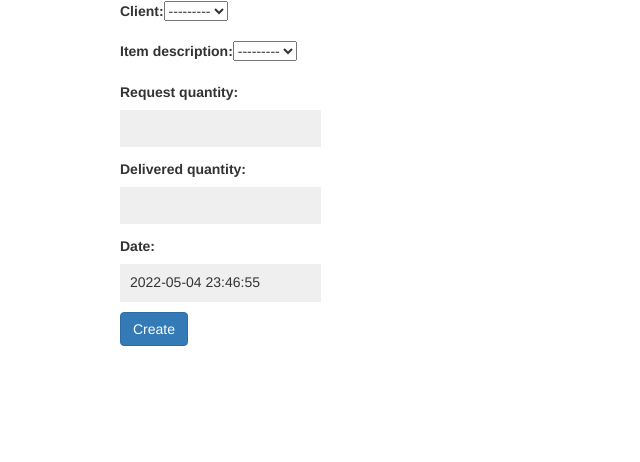
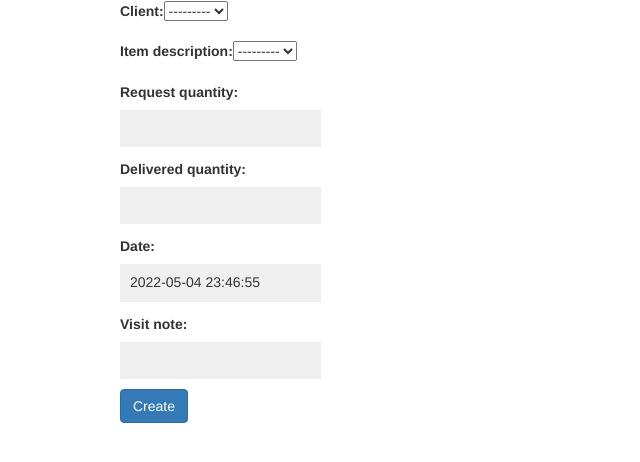
Before and after one commit to Sharon-SA/GoodShephard, a Django app: page /order/1/create/ in a window 1280 px wide. Shown: the part 184-646 px from the top of the page, without its empty margins (0-640 px from the left). Run offline with Django 4.2, Linux system fonts and the light colour scheme; the visitor is signed in with stand-in values (Sample User, id 1); some libraries are stand-ins or nearby versions; some web fonts are replaced.

Commit message:
Added orders- visit link and fixed edit order issue

```diff
--- a/account/models.py
+++ b/account/models.py
@@ -72,6 +72,7 @@
 
 
 class Order(models.Model):
+    visit = models.ForeignKey(Visit, on_delete=models.CASCADE)
     client = models.ForeignKey(Client, on_delete=models.CASCADE)
     UPScode = models.ForeignKey(Inventory, on_delete=models.SET_NULL, blank=True, null=True, related_name='inventory_UPScode')
     item_description = models.ForeignKey(Inventory, on_delete=models.CASCADE, related_name='inventory_item_description')
--- a/account/templates/crm/order_new.html
+++ b/account/templates/crm/order_new.html
@@ -5,6 +5,7 @@
     <h1>Add a New Order</h1>
     <form method="POST" class="order-form">{% csrf_token %}
           {{ form.as_p }}
+            {{ visitForm.as_p }}
         <button type="submit" class="save btn btn-primary">Create</button>
     </form>
 {% endblock %}
--- a/account/urls.py
+++ b/account/urls.py
@@ -37,20 +37,19 @@
     path('reports/',views.viewReport, name='reports'),
     path('reports/clientvisits/', views.client_visits_report, name='client_visit_report'),
     path('reports/ordersfulfilled', views.client_orders_fulfilled, name='orders_report'),
-    path('reports/inventory',views.inventory_report, name='inventory_report'),
+    path('reports/inventory', views.inventory_report, name='inventory_report'),
     path(
-        "/reports/client_visits/csv",
+        "reports/client_visits/csv",
         views.export_client_visits_report_csv,
         name="export_client_visits_report_csv",
     ),
-
     path(
-        "/reports/orders_list/csv",
+        "reports/orders_list/csv",
         views.export_orders_list_report_csv,
         name="export_order_csv",
     ),
-path(
-        "/reports/inventory_list/csv",
+    path(
+        "reports/inventory_list/csv",
         views.export_inventory_list_report_csv,
         name="export_inventory_report_csv",
     ),
--- a/account/views.py
+++ b/account/views.py
@@ -219,18 +219,25 @@
 def order_new(request, pk):
     if request.method == "POST":
         form = NewOrderForm(request.POST)
+        visit_form = VisitForms(request.POST)
         if form.is_valid():
             order = form.save(commit=False)
+            visit = visit_form.save(commit=False)
             order.created_date = timezone.now()
+            visit.created_date = timezone.now()
+            visit.client = order.client
+            visit.save()
+            order.visit = visit
             order.save()
             order = Order.objects.filter(created_date__lte=timezone.now())
             return render(request, 'crm/order_list.html',
                           {'order': order})
     else:
         form = NewOrderForm()
+        visitForm = VisitForms()
         print("Else", form.fields['client'])
         form.fields['client'].initial = pk
-    return render(request, 'crm/order_new.html', {'form': form})
+    return render(request, 'crm/order_new.html', {'form': form, 'visitForm': visitForm})
 
 
 def client_search(request):
@@ -341,7 +348,7 @@
     client_visits_data = Visit.objects.all()
     if client_visits_data.__len__() == 0:
         url = (
-            "{}?".format(reverse("client_visits_report")) )
+            "{}?".format(reverse("client_visits_report")))
         messages.error(request, "Could not export excel sheet with given parameters.")
         response = HttpResponseRedirect(url)
         return response
```
